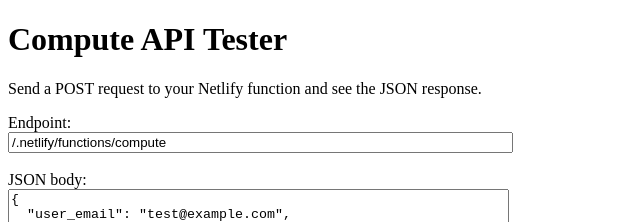
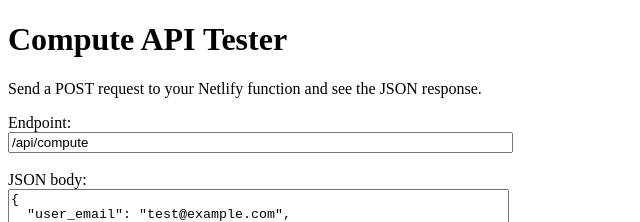
Before and after one commit to BQBrian/BQSYNC-CONDOXP, a website: page public/test.html in a window 1280 px wide. Shown: the top 222 px of the page, without its empty margins (0-640 px from the left). Drawn offline with Linux system fonts and the light colour scheme.

Commit message:
Update test.html

```diff
--- a/public/test.html
+++ b/public/test.html
@@ -11,7 +11,7 @@
 
   <form id="apiForm">
     <label>Endpoint:</label><br/>
-    <input type="text" id="endpoint" value="/.netlify/functions/compute" size="60"/><br/><br/>
+    <input type="text" id="endpoint" value="/api/compute" size="60"/><br/><br/>
 
     <label>JSON body:</label><br/>
     <textarea id="jsonBody" rows="8" cols="60">
```
